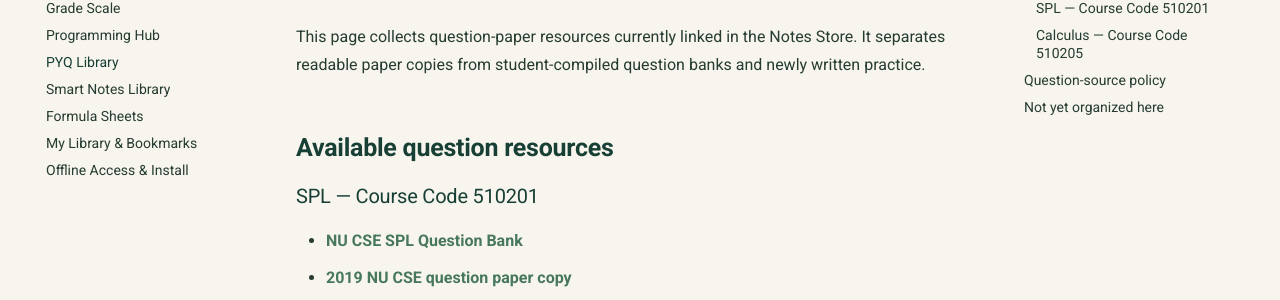
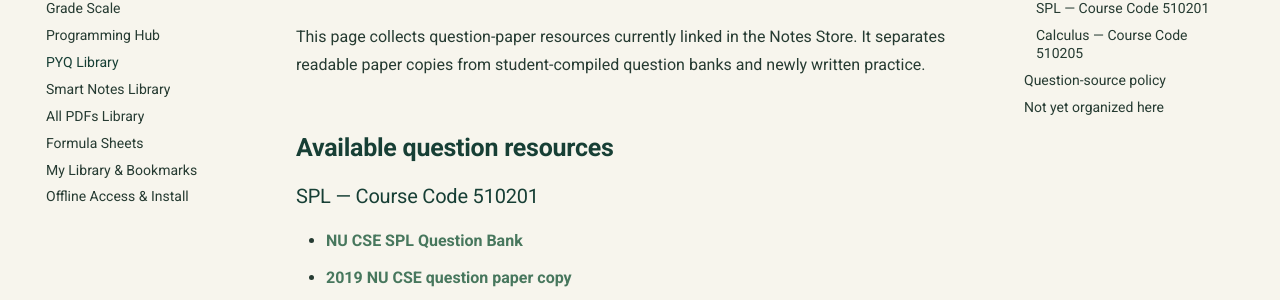
Before and after one commit to taimiyatahsin0-png/nu-cse-notes-store, an MkDocs documentation site: the page built from docs/tools/pyq-library.md, in a window 1280 px wide. Shown: the part 205-505 px from the top of the page. Built offline with MkDocs 1.6.1 and Material for MkDocs 9.7.7, drawn with Linux system fonts in a browser that asks for light colours; comment, search, counter and statistics services are not loaded.

Commit message:
Add All PDFs Library navigation

```diff
--- a/mkdocs.yml
+++ b/mkdocs.yml
@@ -41,6 +41,7 @@ nav:
       - Programming Hub: tools/programming-hub.md
       - PYQ Library: tools/pyq-library.md
       - Smart Notes Library: tools/notes-library.md
+      - All PDFs Library: tools/pdf-library.md
       - Formula Sheets: tools/formula-sheets.md
       - My Library & Bookmarks: tools/bookmarks.md
       - Offline Access & Install: offline.md
```
